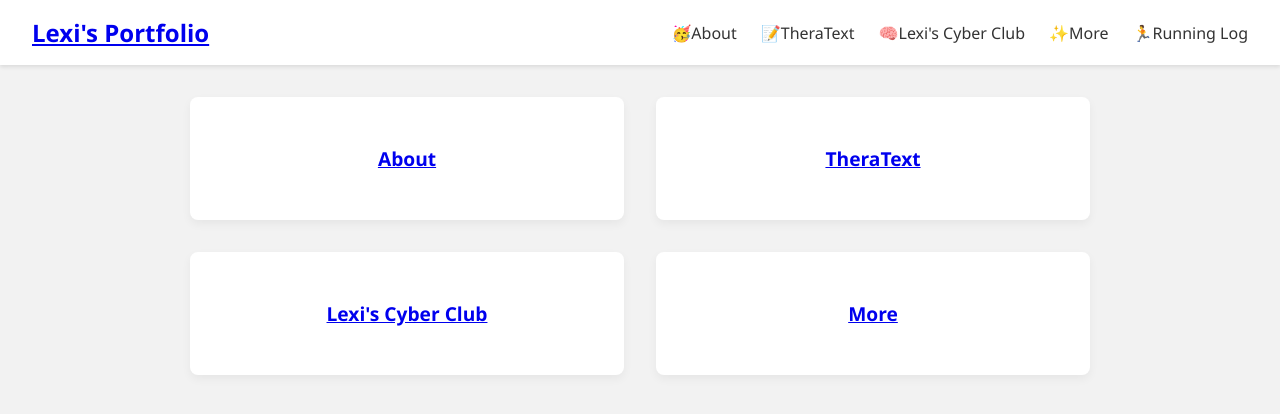
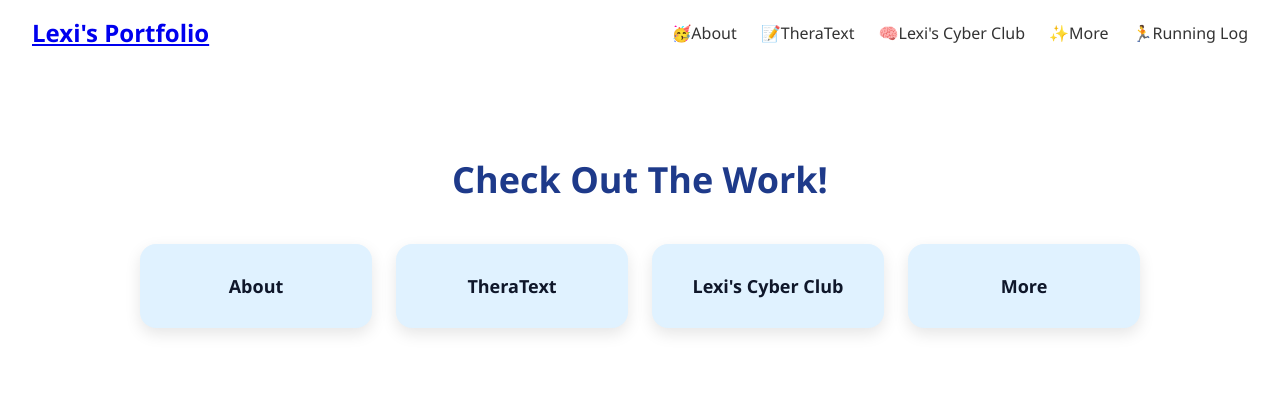
Before and after one commit to alexisbernt/Portfolio, a React (Create React App) app in the folder lexi-portfolio/: page / in a window 1280 px wide. Shown: the top 414 px of the page. Built offline with nearby package versions, Linux system fonts and the light colour scheme.

Commit message:
Portfolio Adj.
Add icons next

```diff
--- a/lexi-portfolio/src/PortfolioGrid.js
+++ b/lexi-portfolio/src/PortfolioGrid.js
@@ -1,14 +1,18 @@
 // PortfolioGrid.js
 import React from 'react';
 import { Link } from 'react-router-dom';
+import './css/PortfolioGrid.css'
 
 function PortfolioGrid() {
   return (
-    <div className="grid-container">
-      <Link to="/about" className="grid-box">About</Link>
-      <Link to="/theratext" className="grid-box">TheraText</Link>
-      <Link to="/cyberclub" className="grid-box">Lexi's Cyber Club</Link>
-      <Link to="/more" className="grid-box">More</Link>
+    <div className="portfolio-container">
+      <h2 className="portfolio-heading">Check Out The Work!</h2>
+      <div className="portfolio-grid">
+        <Link to="/about" className="portfolio-box">About</Link>
+        <Link to="/theratext" className="portfolio-box">TheraText</Link>
+        <Link to="/cyberclub" className="portfolio-box">Lexi's Cyber Club</Link>
+        <Link to="/more" className="portfolio-box">More</Link>
+      </div>
     </div>
   );
 }
--- a/lexi-portfolio/src/css/PortfolioGrid.css
+++ b/lexi-portfolio/src/css/PortfolioGrid.css
@@ -1,24 +1,44 @@
-/* // PortfolioGrid.css */
-.grid-container {
-  display: grid;
-  grid-template-columns: repeat(2, 1fr);
-  gap: 2rem;
-  padding: 2rem;
-  max-width: 900px;
-  margin: auto;
+/* PortfolioGrid.css */
+
+.portfolio-container {
+  min-height: 100vh;
+  padding: 60px 20px;
+  background-color: #ffffff;
+  text-align: center;
+  font-family: 'Segoe UI', Tahoma, Geneva, Verdana, sans-serif;
 }
 
-.grid-box {
-  background-color: white;
-  padding: 3rem;
-  border-radius: 8px;
-  box-shadow: 0 4px 10px rgba(0, 0, 0, 0.05);
-  font-size: 1.2rem;
-  font-weight: bold;
-  transition: transform 0.3s ease, box-shadow 0.3s ease;
+.portfolio-heading {
+  font-size: 36px;
+  color: #1e3a8a; /* A deep blue tone */
+  margin-bottom: 40px;
 }
 
-.grid-box:hover {
-  transform: translateY(-5px);
-  box-shadow: 0 6px 15px rgba(0, 0, 0, 0.1);
+.portfolio-grid {
+  display: grid;
+  grid-template-columns: repeat(auto-fit, minmax(220px, 1fr));
+  gap: 24px;
+  max-width: 1000px;
+  margin: 0 auto;
 }
+
+.portfolio-box {
+  background-color: #e0f2ff; /* Light blue */
+  color: #0f172a; /* Near black */
+  padding: 30px 20px;
+  border-radius: 16px;
+  font-size: 18px;
+  font-weight: 600;
+  text-decoration: none;
+  box-shadow: 0 6px 16px rgba(0, 0, 0, 0.1);
+  transition: all 0.3s ease;
+  display: flex;
+  align-items: center;
+  justify-content: center;
+}
+
+.portfolio-box:hover {
+  background-color: #bae6fd; /* Slightly darker blue on hover */
+  box-shadow: 0 10px 20px rgba(0, 0, 0, 0.15);
+  transform: translateY(-3px);
+}
```
